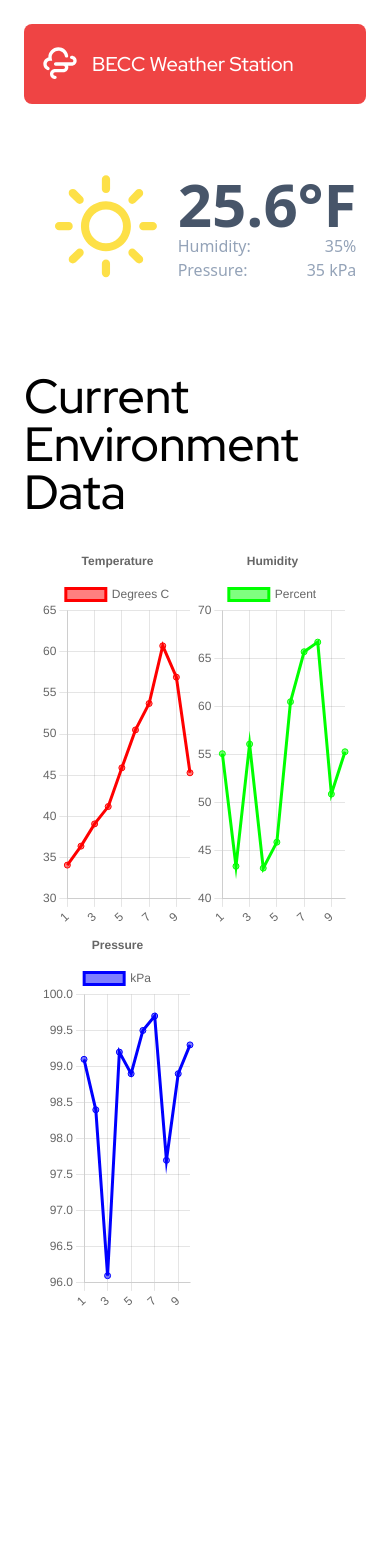
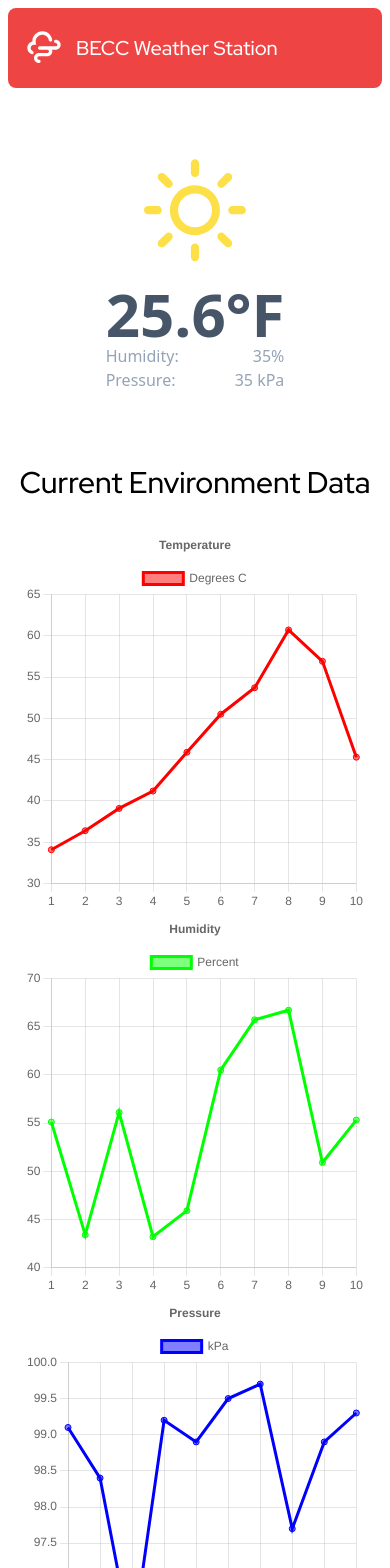
Before and after one commit to ImtiazAtBradley/VIP_Weather, a Next.js app in the folder website/: page / in a window 390 px wide. Shown: the top 1568 px of the page. Before the commit the page ends 1328 px from the top, so only its background shows below. Built offline with nearby package versions, Linux system fonts and the light colour scheme; a web font is replaced by a local one.

Commit message:
Add responsiveness

```diff
--- a/website/app/page.tsx
+++ b/website/app/page.tsx
@@ -44,17 +44,17 @@ export const humidity = [
 
 export default function Page() {
   return (
-    <main className="flex flex-col p-6 h-screen">
+    <main className="flex flex-col md:p-6 p-2 h-screen">
       <div className="flex itmes-center md:h-28 h-20 rounded-lg bg-red-500 p-4">
         <WeatherStationLogo />
       </div>
       <div className="flex justify-center">
         <WeatherCard />
       </div>
-      <div className={`${RedHatDisplay.className} flex mt-5 justify-center text-5xl`}>
-        <h1>Current Environment Data</h1>
+      <div className={`${RedHatDisplay.className} flex mt-5 justify-center md:text-5xl text-3xl`}>
+        <h1 className="text-center">Current Environment Data</h1>
       </div>
-      <div className="grid grid-cols-2 mt-3 p-4">
+      <div className="grid md:grid-cols-2 grid-cols-1 mt-3 p-4">
         <EnvironmentLineGraph label="Degrees C" title="Temperature" color="rgb(255, 0, 0)" backgroundColor="rgba(255, 0, 0, 0.5" d={temperature} />
         <EnvironmentLineGraph label="Percent" title="Humidity" color="rgb(0, 255, 0)" backgroundColor="rgba(0, 255, 0, 0.5)" d={humidity} />
         <EnvironmentLineGraph label="kPa" title="Pressure" color="rgb(0, 0, 255)" backgroundColor="rgba(0, 0, 255, 0.5)" d={pressure} />
--- a/website/app/ui/weather-card.tsx
+++ b/website/app/ui/weather-card.tsx
@@ -3,7 +3,7 @@ import { WiDaySunny } from "react-icons/wi"
 export default function WeatherCard() {
     return (
         <div className="mt-3 mb-3 p-10">
-            <div className="flex flex-row items-center">
+            <div className="flex md:flex-row flex-col items-center">
                 <WiDaySunny className="h-36 w-36 text-yellow-300" />
                 <div className="justify-evenly">
                     <span className="text-6xl font-semibold text-slate-600">25.6&deg;F</span>
```
